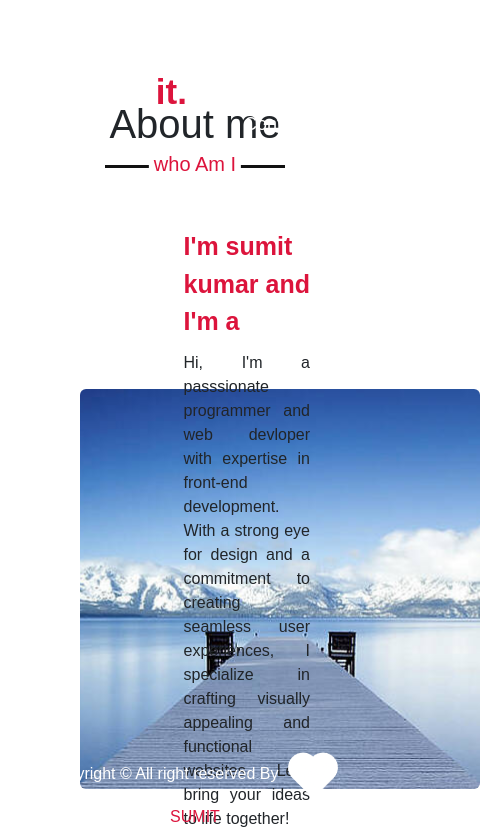
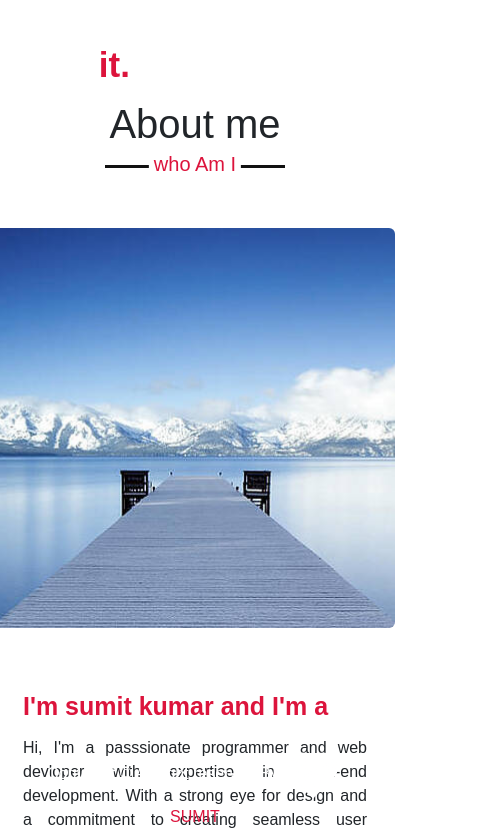
Before and after one commit to KingComander/sumitkumar, an Angular app: page /about in a window 390 px wide. Shown: the top 835 px of the page, 480 px wide, since content can reach past the window. Built offline with nearby package versions, Linux system fonts and the light colour scheme.

Commit message:
update styles.css

```diff
--- a/src/styles.css
+++ b/src/styles.css
@@ -81,3 +81,164 @@ section .title::after{
     background: #fff;
     transform: translate(-50%);
 }
+@media (max-width: 1104px) {
+  .about .about-content .left img {
+    height: 350px;
+    width: 350px;
+  }
+}
+
+@media (max-width: 991px) {
+  .max-width {
+    padding: 0 50px;
+  }
+}
+
+@media (max-width: 947px) {
+  .menu-btn {
+    display: block;
+    z-index: 999;
+  }
+
+  .menu-btn i.active:before {
+    content: "\f00d";
+  }
+
+  .navbar .menu {
+    position: fixed;
+    height: 100vh;
+    width: 100%;
+    left: -100%;
+    top: 0;
+    background: #111;
+    text-align: center;
+    padding-top: 80px;
+    transition: all 0.3s ease;
+  }
+
+  .navbar .menu.active {
+    left: 0;
+  }
+
+  .navbar .menu li {
+    display: block;
+  }
+
+  .navbar .menu li a {
+    display: inline-block;
+    margin: 20px 0;
+    font-size: 25px;
+  }
+
+  .home .home-content .text-2 {
+    font-size: 70px;
+  }
+
+  .home .home-content .text-3 {
+    font-size: 35px;
+  }
+
+  .home .home-content a {
+    font-size: 23px;
+    padding: 10px 30px;
+  }
+
+  .max-width {
+    max-width: 930px;
+  }
+
+  .about .about-content .column {
+    width: 100%;
+  }
+
+  .about .about-content .left {
+    display: flex;
+    justify-content: center;
+    margin: 0 auto 60px;
+  }
+
+  .about .about-content .right {
+    flex: 100%;
+  }
+
+  .services .serv-content .card {
+    width: calc(50% - 10px);
+    margin-bottom: 20px;
+  }
+
+  .skills .skills-content .column,
+  .contact .contact-content .column {
+    width: 100%;
+    margin-bottom: 35px;
+  }
+}
+
+@media (max-width: 690px) {
+  .max-width {
+    padding: 0 23px;
+  }
+
+  .home .home-content .text-2 {
+    font-size: 60px;
+  }
+
+  .home .home-content .text-3 {
+    font-size: 32px;
+  }
+
+  .home .home-content a {
+    font-size: 20px;
+  }
+
+  .services .serv-content .card {
+    width: 100%;
+  }
+}
+
+.head {
+  padding: 8px 0;
+  font-weight: bold;
+  letter-spacing: 1px;
+}
+
+.rm-ol li {
+  padding: 5px 0;
+}
+
+
+@media (max-width: 500px) {
+  .home .home-content .text-2 {
+    font-size: 50px;
+  }
+
+  .home .home-content .text-3 {
+    font-size: 27px;
+  }
+
+  .about .about-content .right .text,
+  .skills .skills-content .left .text {
+    font-size: 19px;
+  }
+
+  .contact .right form .fields {
+    flex-direction: column;
+  }
+
+  .contact .right form .name,
+  .contact .right form .email {
+    margin: 0;
+  }
+
+  .right form .error-box {
+    width: 150px;
+  }
+
+  .scroll-up-btn {
+    right: 15px;
+    bottom: 15px;
+    height: 38px;
+    width: 35px;
+    font-size: 23px;
+    line-height: 38px;
+  }
+}
```
